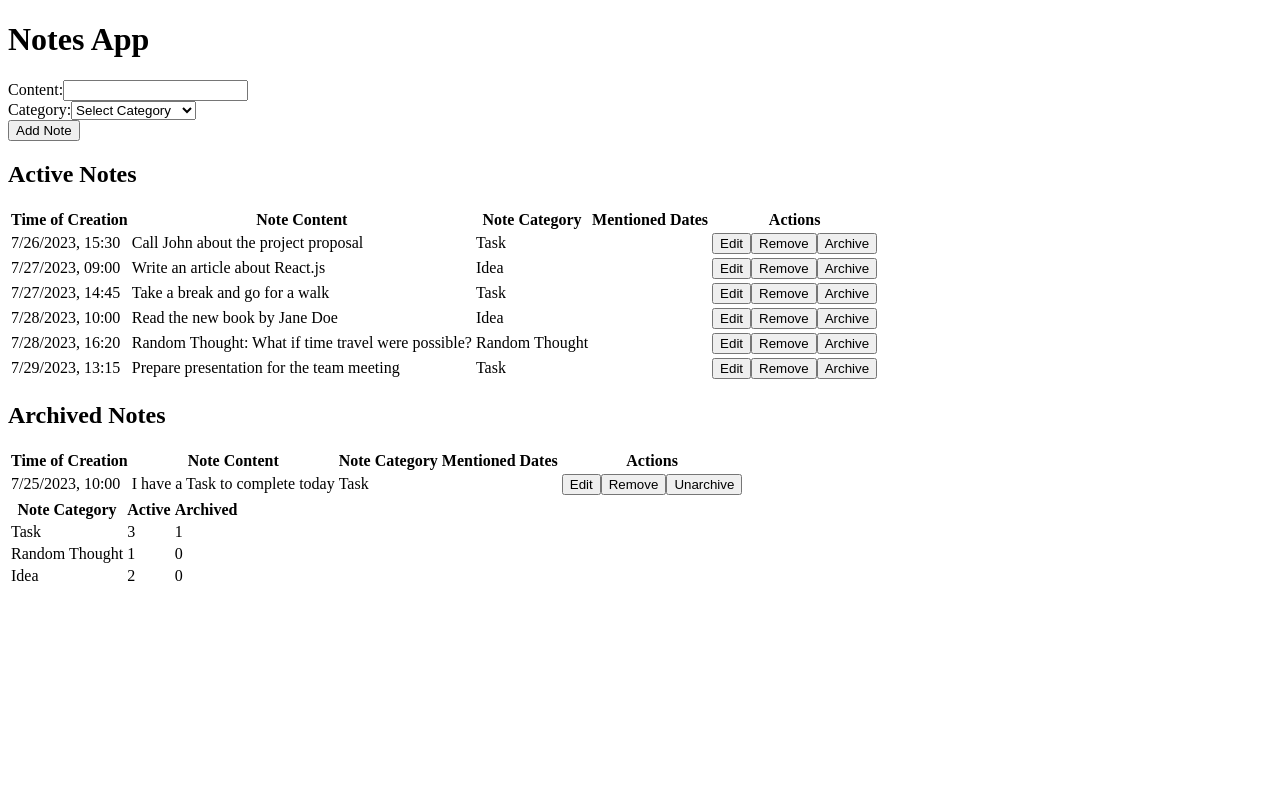
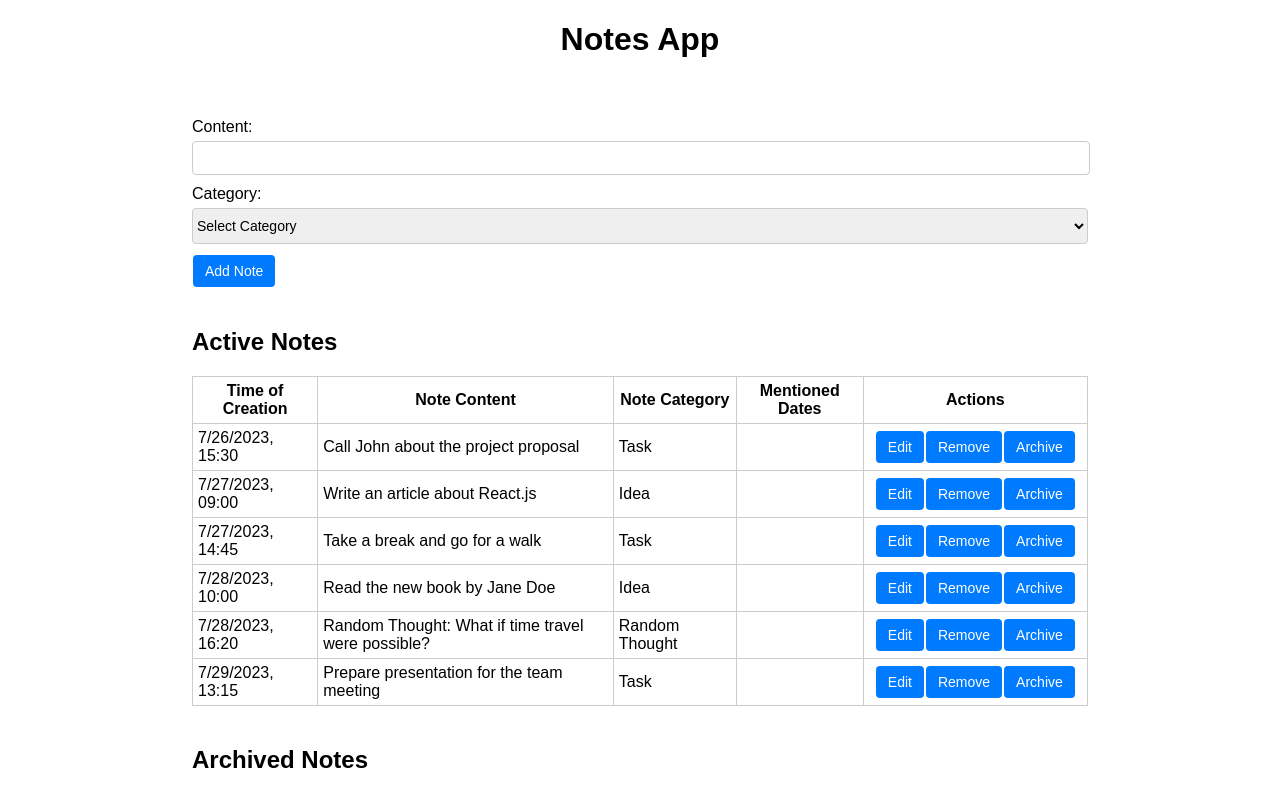
Before and after one commit to dima-diachkov/notes-app-react-redux, a React (Create React App) app: page / in a window 1280 px wide. Shown: the top 793 px of the page. Built offline with nearby package versions, Linux system fonts and the light colour scheme.

Commit message:
refactor duplicate code, add css rules

```diff
--- a/src/App.css
+++ b/src/App.css
@@ -1,4 +1,126 @@
-/* Add this to your CSS file */
+/* App.css */
+body {
+  font-family: Arial, sans-serif;
+  margin: 0;
+  padding: 0;
+}
+
+.container {
+  max-width: 960px;
+  margin: 0 auto;
+  padding: 20px;
+}
+
+.app-container {
+  display: flex;
+  width: 70%;
+  margin: 0 auto;
+  flex-direction: column;
+  align-items: center;
+  justify-content: center;
+}
+
+.note-page-content {
+  flex: 1;
+  width: 100%;
+  padding: 20px;
+  overflow-y: auto;
+}
+
+h1 {
+  margin-bottom: 20px;
+}
+
+table {
+  width: 100%;
+  border-collapse: collapse;
+  margin-top: 20px;
+}
+
+table th,
+table td {
+  padding: 5px;
+  border: 1px solid #ccc;
+}
+
+table th:nth-child(1),
+table td:nth-child(1),
+table th:nth-child(3),
+table td:nth-child(3),
+table th:nth-child(4),
+table td:nth-child(4) {
+  width: 135px;
+}
+
+table th:nth-child(2),
+table td:nth-child(2) {
+  width: 390px;
+}
+
+table th:nth-child(5),
+table td:nth-child(5) {
+  width: 220px;
+}
+
+table td:nth-child(5)>div {
+  display: flex;
+  justify-content: center;
+}
+
+button {
+  cursor: pointer;
+  padding: 8px 12px;
+  font-size: 14px;
+  border: none;
+  border-radius: 4px;
+  background-color: #007bff;
+  color: #fff;
+  transition: background-color 0.2s ease;
+  margin: 1px;
+}
+
+button:hover {
+  background-color: #0056b3;
+}
+
+button[type="button"] {
+  background-color: #ccc;
+  color: #fff;
+}
+
+button[type="button"]:hover {
+  background-color: #999;
+}
+
+h2 {
+  margin-top: 40px;
+}
+
+form {
+  margin-top: 20px;
+}
+
+label {
+  display: block;
+  margin-bottom: 5px;
+}
+
+input[type="text"],
+select {
+  width: 100%;
+  padding: 8px 0px;
+  font-size: 14px;
+  border: 1px solid #ccc;
+  border-radius: 4px;
+  margin-bottom: 10px;
+}
+
+
+button[type="submit"],
+button[type="button"] {
+  margin-right: 10px;
+}
+
 .modal-overlay {
   position: fixed;
   top: 0;
@@ -13,9 +135,11 @@
 
 .modal {
   background-color: #fff;
-    padding: 20px;
+  padding: 40px; /* Increase the padding to add more space */
   border-radius: 8px;
   box-shadow: 0px 2px 8px rgba(0, 0, 0, 0.2);
+  width: 500px; /* Adjust the width as needed */
+  height: 250px; /* Adjust the height as needed */
 }
 
 .modal h2 {
@@ -31,3 +155,17 @@
 .modal-footer button {
   margin-left: 10px;
 }
+
+.summary-table table th,
+table td {
+  padding: 5px;
+  border: 1px solid #ccc;
+  width: 350px;
+}
+
+.summary-table th:nth-child(2),
+.summary-table td:nth-child(2),
+.summary-table th:nth-child(3),
+.summary-table td:nth-child(3) {
+  text-align: center;
+}
--- a/src/components/EditNoteDialog.tsx
+++ b/src/components/EditNoteDialog.tsx
@@ -15,7 +15,6 @@ const EditNoteDialog: React.FC<EditNoteDialogProps> = ({ isOpen, onClose, initia
   const [category, setCategory] = useState('');
 
   useEffect(() => {
-    // Set the form state when initialNote changes
     if (initialNote) {
       setContent(initialNote.content);
       setCategory(initialNote.category);
@@ -26,14 +25,12 @@ const EditNoteDialog: React.FC<EditNoteDialogProps> = ({ isOpen, onClose, initia
     e.preventDefault();
 
     if (initialNote) {
-      // Create a new note object with the updated values
       const updatedNote: Note = {
         ...initialNote,
         content,
         category,
       };
 
-      // Dispatch the action to update the note in the Redux store
       dispatch(editNote(updatedNote));
       onClose();
     }
@@ -64,7 +61,6 @@ const EditNoteDialog: React.FC<EditNoteDialogProps> = ({ isOpen, onClose, initia
                 <option value="Task">Task</option>
                 <option value="Random Thought">Random Thought</option>
                 <option value="Idea">Idea</option>
-                {/* Add more categories here as needed */}
               </select>
             </div>
             <div className="modal-footer">
--- a/src/components/NoteTable.tsx
+++ b/src/components/NoteTable.tsx
@@ -38,12 +38,23 @@ const NoteTable: React.FC<NoteTableProps> = ({ notes }) => {
     setShowEditDialog(false);
   };
 
-  return (
-    <div>
-      <h2>Active Notes</h2>
-      <Table
-        headers={['Time of Creation', 'Note Content', 'Note Category', 'Mentioned Dates', 'Actions']}
-        data={activeNotes.map((note) => {
+  const editButton = (note: Note) => (
+    <button key="edit" onClick={() => handleEditButtonClick(note)}>Edit</button>
+  );
+
+  const removeButton = (noteId: number) => (
+    <button key="remove" onClick={() => handleRemoveNote(noteId)}>Remove</button>
+  );
+
+  const archiveButton = (noteId: number) => (
+    <button key="archive" onClick={() => handleArchiveNote(noteId)}>Archive</button>
+  );
+
+  const unarchiveButton = (noteId: number) => (
+    <button key="unarchive" onClick={() => handleUnarchiveNote(noteId)}>Unarchive</button>
+  );
+
+  const generateNoteData = (note: Note, actions: React.ReactNode[]) => {
     const mentionedDates = note.content.match(/\d{1,2}\/\d{1,2}\/\d{4}/g) || [];
 
     return {
@@ -53,35 +64,34 @@ const NoteTable: React.FC<NoteTableProps> = ({ notes }) => {
       'Mentioned Dates': mentionedDates.join(', '),
       'Actions': (
         <div>
-                <button onClick={() => handleEditButtonClick(note)}>Edit</button>
-                <button onClick={() => handleRemoveNote(note.id)}>Remove</button>
-                <button onClick={() => handleArchiveNote(note.id)}>Archive</button>
+          {actions.map((action, index) => (
+            <React.Fragment key={index}>{action}</React.Fragment>
+          ))}
         </div>
       ),
     };
-        })}
+  };
+
+  const activeNotesData = activeNotes.map((note) =>
+    generateNoteData(note, [editButton(note), removeButton(note.id), archiveButton(note.id)])
+  );
+
+  const archivedNotesData = archivedNotes.map((note) =>
+    generateNoteData(note, [editButton(note), removeButton(note.id), unarchiveButton(note.id)])
+  );
+
+  return (
+    <div>
+      <h2>Active Notes</h2>
+      <Table
+        headers={['Time of Creation', 'Note Content', 'Note Category', 'Mentioned Dates', 'Actions']}
+        data={activeNotesData}
       />
 
       <h2>Archived Notes</h2>
       <Table
         headers={['Time of Creation', 'Note Content', 'Note Category', 'Mentioned Dates', 'Actions']}
-        data={archivedNotes.map((note) => {
-          const mentionedDates = note.content.match(/\d{1,2}\/\d{1,2}\/\d{4}/g) || [];
-
-          return {
-            'Time of Creation': note.time,
-            'Note Content': note.content,
-            'Note Category': note.category,
-            'Mentioned Dates': mentionedDates.join(', '),
-            'Actions': (
-              <div>
-                <button onClick={() => handleEditButtonClick(note)}>Edit</button>
-                <button onClick={() => handleRemoveNote(note.id)}>Remove</button>
-                <button onClick={() => handleUnarchiveNote(note.id)}>Unarchive</button>
-              </div>
-            ),
-          };
-        })}
+        data={archivedNotesData}
       />
 
       <EditNoteDialog
--- a/src/components/SummaryTable.tsx
+++ b/src/components/SummaryTable.tsx
@@ -15,7 +15,12 @@ const SummaryTable: React.FC<SummaryTableProps> = ({ summaryData }) => {
     'Archived': summaryData.archivedCategories[category.toLowerCase()] || 0,
   }));
 
-  return <Table headers={tableHeaders} data={tableData} />;
+  return (
+    <div className="summary-table">
+      <h2>Summary Table</h2>
+      <Table headers={tableHeaders} data={tableData} />
+    </div>
+  );
 };
 
 export default SummaryTable;
--- a/src/containers/NotesPage.tsx
+++ b/src/containers/NotesPage.tsx
@@ -16,11 +16,13 @@ const NotesPage: React.FC = () => {
   }, [notes, dispatch]);
 
   return (
-    <div>
+    <div className="app-container">
       <h1>Notes App</h1>
-      <NoteForm />
-      <NoteTable notes={notes} />
-      <SummaryTable summaryData={summaryData} />
+      <div className="note-page-content">
+        <NoteForm />
+        <NoteTable notes={notes} />
+        <SummaryTable summaryData={summaryData} />
+      </div>
     </div>
   );
 };
```
Lines whose indentation alone changed are shown as unchanged.
